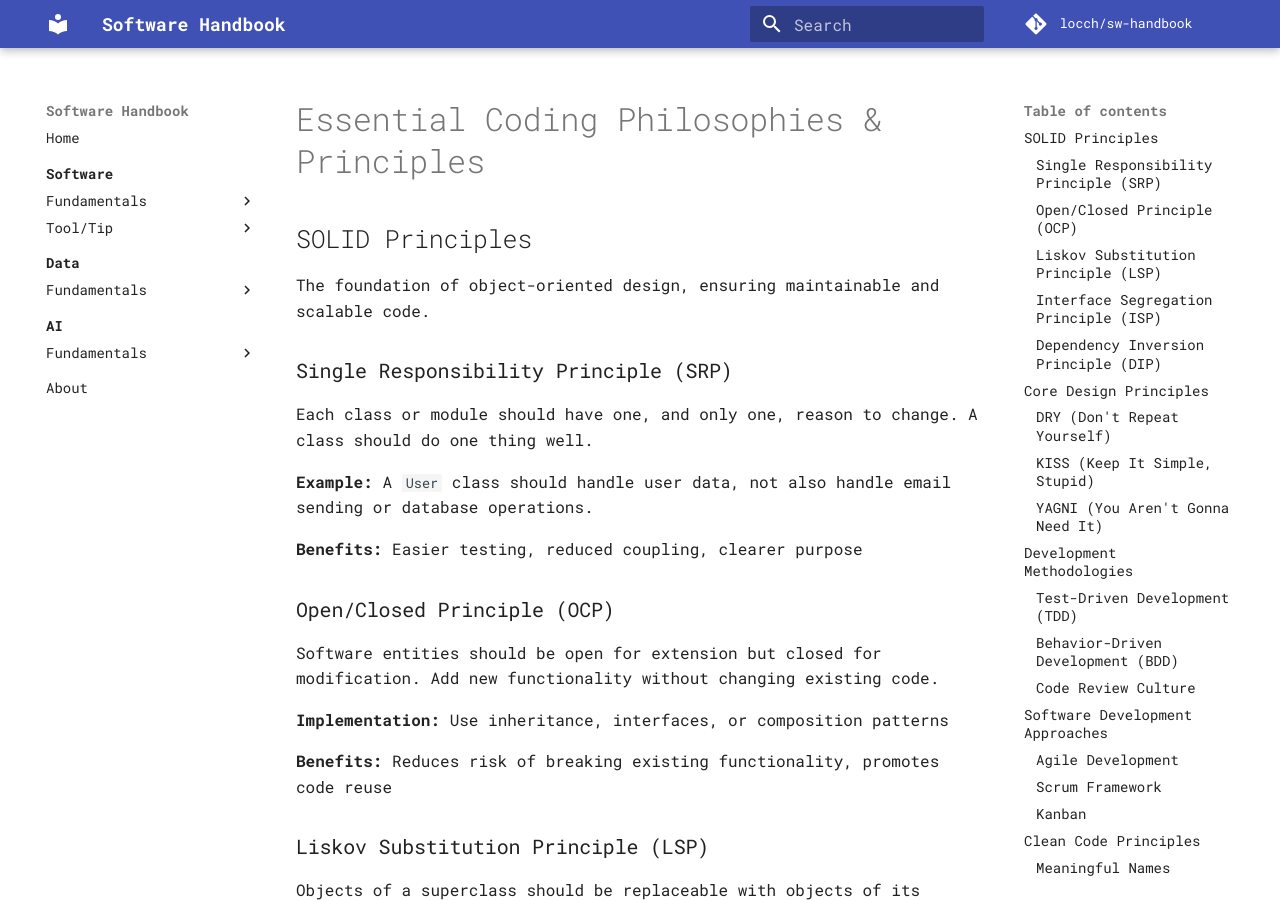
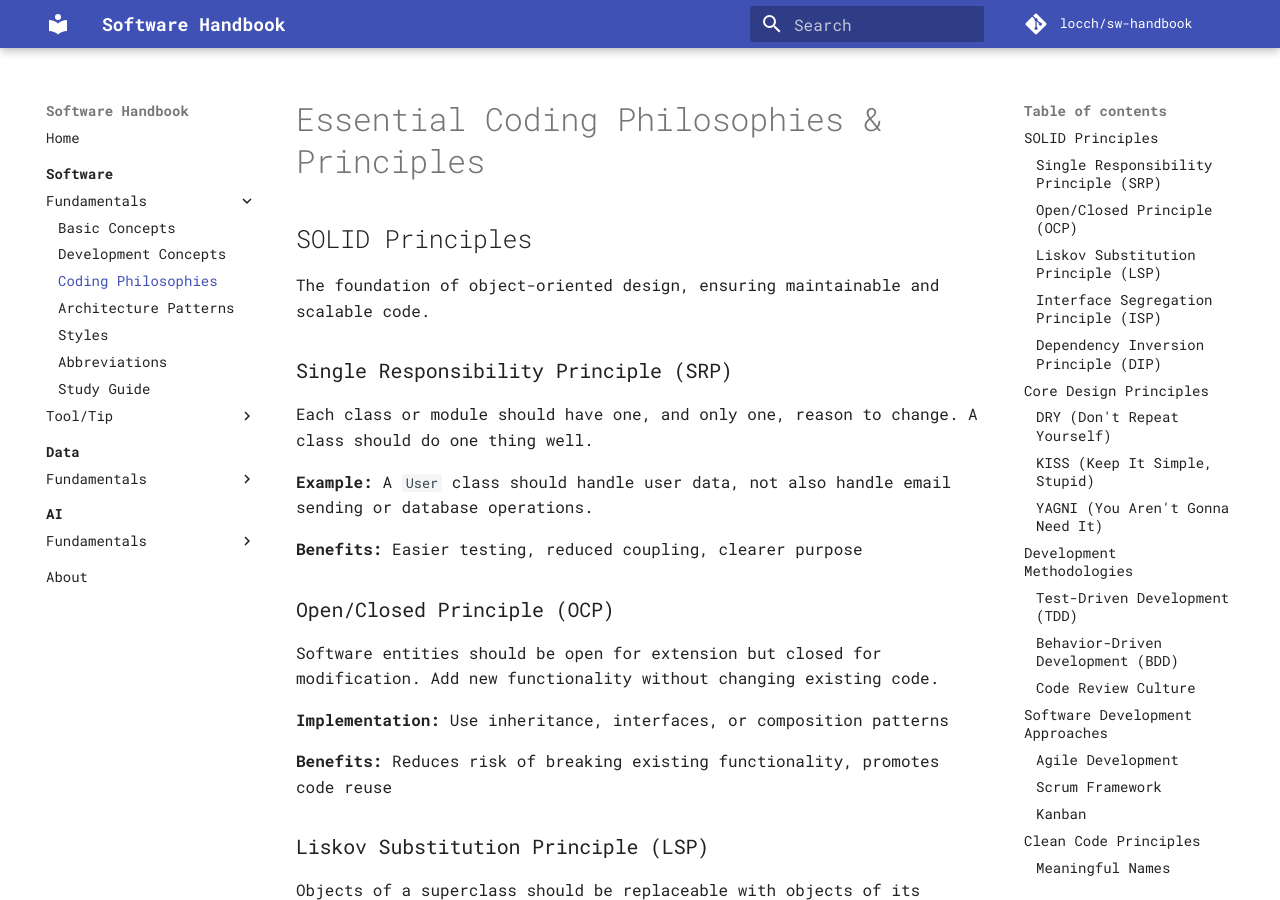
Before and after one commit to locchh/sw-handbook, an MkDocs documentation site: the page built from docs/software/basics/philosophies_principles.md, in a window 1280 px wide and 900 px high. Built offline with MkDocs 1.6.1 and Material for MkDocs 9.7.7, drawn with Linux system fonts in a browser that asks for light colours; comment, search, counter and statistics services are not loaded.

Commit message:
docs: add Coding Philosophies page to navigation menu under Fundamentals section

```diff
--- a/mkdocs.yml
+++ b/mkdocs.yml
@@ -56,6 +56,7 @@ nav:
       - Fundamentals:
         - Basic Concepts: software/basics/basic_concepts.md
         - Development Concepts: software/basics/devlopment_concepts.md
+        - Coding Philosophies: software/basics/philosophies_principles.md
         - Architecture Patterns: software/basics/architecture_patterns.md
         - Styles: software/basics/styles.md
         - Abbreviations: software/basics/abbreviations.md
```
